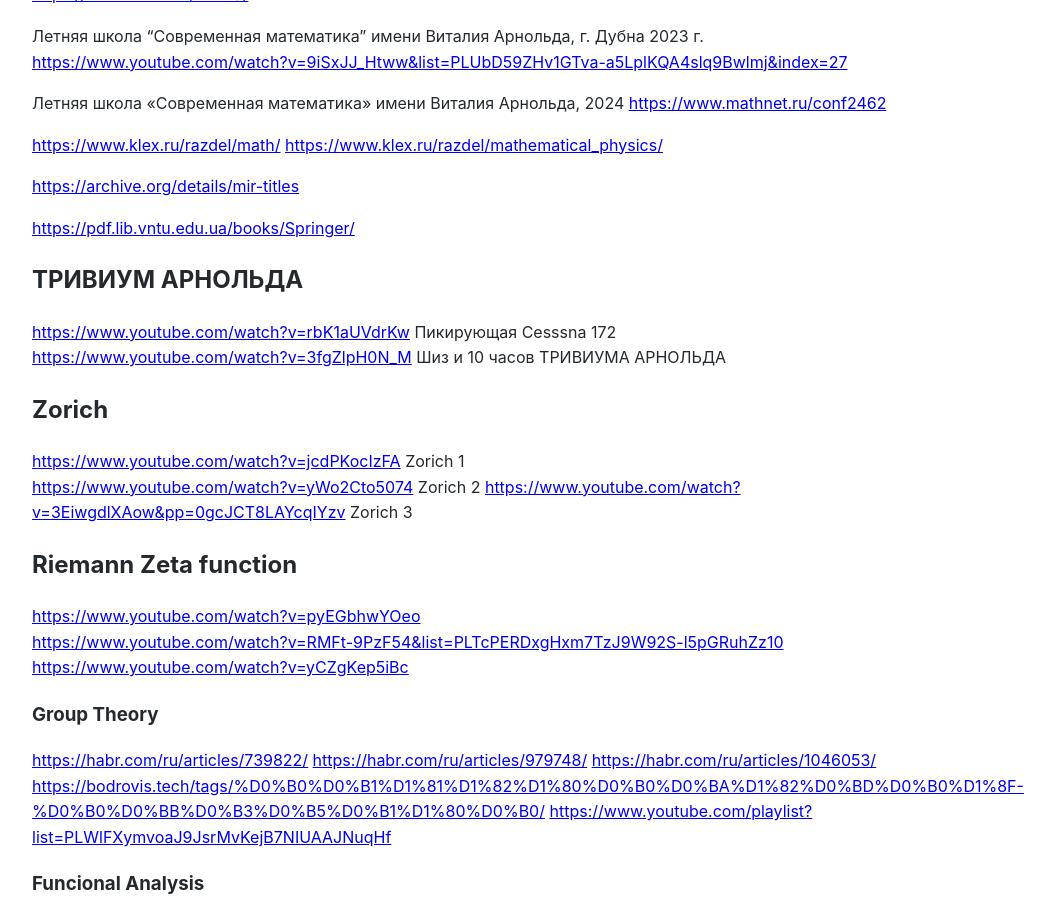
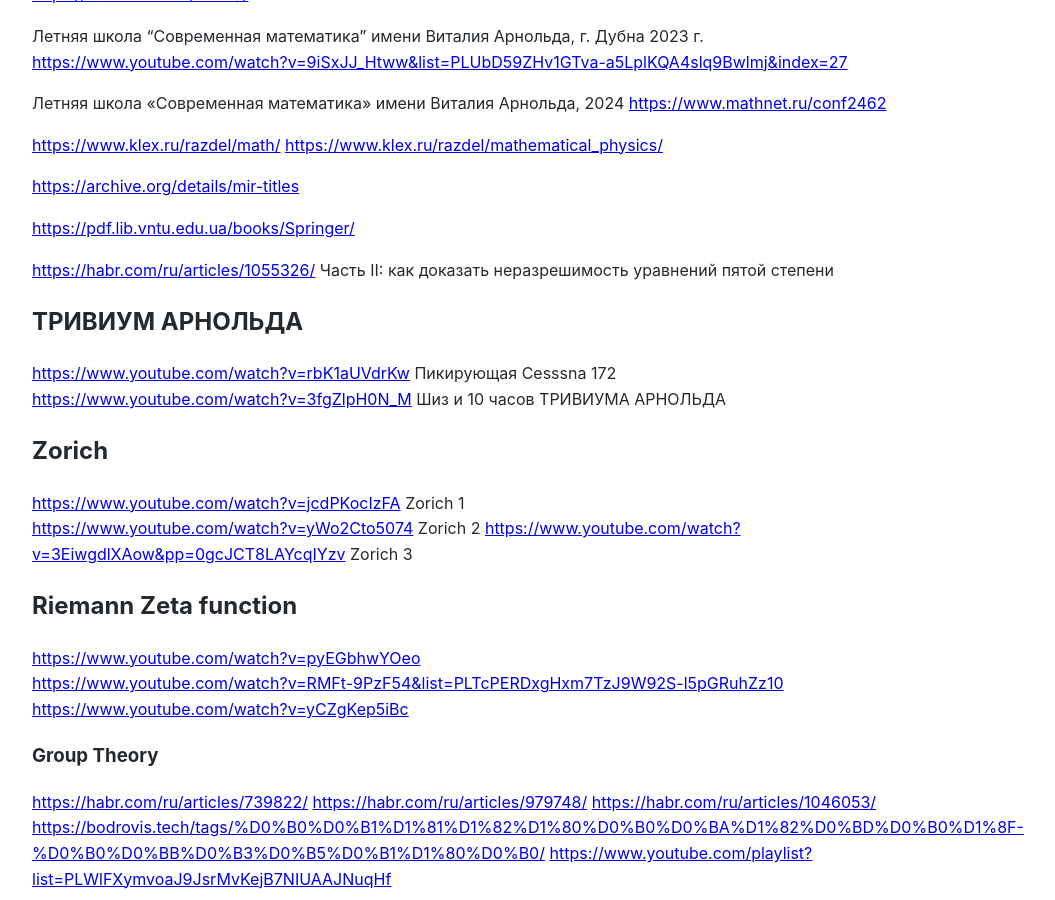
Before and after one commit to Michael-Lubinsky/michael-lubinsky.github.com, a Jekyll site: the page built from math/math.md, in a window 1280 px wide and 900 px high, scrolled down 869 px. Shown: the whole window, without its empty margins (158-1213 px from the left). Built offline with Jekyll 4.4.1, drawn with Linux system fonts in a browser that asks for light colours; our own code applies the rules of GitHub Pages for plain Markdown files.

Commit message:
Update math.md

```diff
--- a/math/math.md
+++ b/math/math.md
@@ -38,6 +38,8 @@
  <https://archive.org/details/mir-titles>
 
  <https://pdf.lib.vntu.edu.ua/books/Springer/>
+
+ <https://habr.com/ru/articles/1055326/> Часть II: как доказать неразрешимость уравнений пятой степени
 
 ## ТРИВИУМ АРНОЛЬДА
 <https://www.youtube.com/watch?v=rbK1aUVdrKw> Пикирующая Cesssna 172
```
